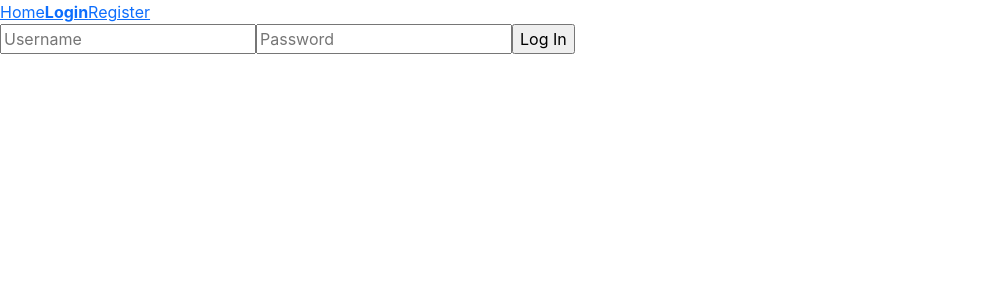
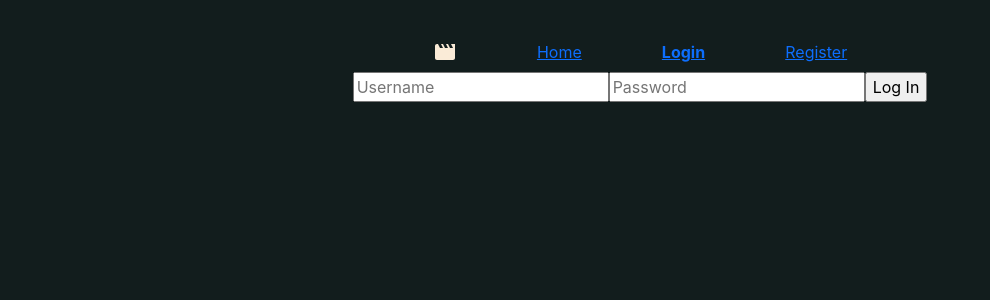
Before and after one commit to fabriccio27/django-movies-frontend, a React (Create React App) app: page /login in a window 1280 px wide. Shown: the top 300 px of the page, without its empty margins (0-990 px from the left). Built offline with nearby package versions, Linux system fonts and the light colour scheme.

Commit message:
added sorting for homepage movie list

```diff
--- a/src/components/Header.js
+++ b/src/components/Header.js
@@ -2,10 +2,12 @@ import React from "react";
 import {NavLink} from "react-router-dom";
 import {logUserOut} from "../actions/authActions";
 import {connect} from "react-redux";
+import MovieIcon from '@material-ui/icons/Movie';
 
 export const Header = ({isAuthenticated, logUserOut, userId}) => (
     <header>
-        <nav>
+        <nav className="navbar">
+            <MovieIcon/>
             <NavLink to="/dashboard" activeClassName="selected">Home</NavLink>
             {isAuthenticated && <NavLink to={`/watchlist/${userId}`} activeClassName="selected">Watchlist</NavLink>}
             {isAuthenticated && <button onClick={()=>logUserOut()}>Log Out</button>}
--- /dev/null
+++ b/src/components/LoadingPage.js
@@ -0,0 +1,10 @@
+import React from "react";
+
+const LoadingPage = () => {
+    return(
+        <div>
+            <img src="https://media.giphy.com/media/YpvudlEonQZ2ahskGR/giphy.gif" className="loading-img"/>
+        </div>
+    )
+}
+export default LoadingPage;
--- a/src/components/MovieDetailPage.js
+++ b/src/components/MovieDetailPage.js
@@ -41,7 +41,7 @@ class MovieDetailPage extends React.Component {
     }
     handleAddToWl(){
         const url = `http://localhost:8000/api/users/${this.props.currentUserId}/watchlist/`;
-        fetch(url, {signal:this.abortController.signal},{
+        fetch(url, {signal:this.abortController.signal}, {
             method:"POST",
             headers:{
                 "Content-Type": "application/json",
@@ -76,7 +76,7 @@ class MovieDetailPage extends React.Component {
         return(
             <div>
                 <h1>{this.state.movie.title}</h1><span>{this.state.movie.average_rating} <StarBorderIcon/></span>
-                {this.props.isAuthenticated && <button className="btn btn-pri" onClick={this.handleAddToWl}>Add to Watchlist</button>}
+                {this.props.isAuthenticated && <button className="btn btn-success" onClick={this.handleAddToWl}>Add to Watchlist</button>}
                 <h2>Release date: {this.state.movie.release}</h2>
                 <p>Genre: {this.state.movie.genre.charAt(0).toUpperCase() + this.state.movie.genre.slice(1)}</p>
                 <p>{this.state.movie.plot}</p>
--- a/src/components/MoviesDashboardPage.js
+++ b/src/components/MoviesDashboardPage.js
@@ -1,11 +1,13 @@
 import React from "react";
 import MovieCard from "./MovieCard";
+import LoadingPage from "./LoadingPage";
 
 class MovieDashboardPage extends React.Component {
    state = {
         token:"",
         user_id:"",
-        movies:[]
+        movies:[],
+        sorting:"average_rating"
     }
 
     abortController = new AbortController();
@@ -25,16 +27,33 @@ class MovieDashboardPage extends React.Component {
         })
         .catch(err=>console.log(`This happened while trying to fetch movie list: ${err}`))
     }
+
     componentWillUnmount(){
       console.log("Componente desmontado");
       this.abortController.abort()
     }
 
+    sortByDate=()=>this.setState(()=>({sorting:"release"}))
+    sortByRating=()=>this.setState(()=>({sorting:"average_rating"}))
+
     render(){
+
+      if (this.state.movies.length===0){
+        return <LoadingPage />
+      }
+
+      const moviesSorted = this.state.movies.sort((a,b)=>{
+        return a[this.state.sorting]<b[this.state.sorting]?1:-1
+      })
+
       return(
         <div>
           <h1>Movie List</h1>
-          {this.state.movies.map( movie =>{
+          <p>
+            <button className="btn btn-outline-success" onClick={this.sortByDate}>Sort by release date</button>
+            <button className="btn btn-outline-success" onClick={this.sortByRating}>Sort by rating</button>
+          </p>
+          {moviesSorted.map( movie =>{
             return <MovieCard key={movie.id} movie={movie}/>
           })}
         </div>
--- a/src/components/WatchlistCard.js
+++ b/src/components/WatchlistCard.js
@@ -1,16 +1,23 @@
 import React from "react";
 import MovieCard from "./MovieCard";
+import {connect} from "react-redux";
 
-const WatchlistCard =({movie, owner, handleRemoveFromWl})=>{
+const WatchlistCard =({movie, owner, handleRemoveFromWl, isAuthenticated})=>{
 
     return(
         <div>
             <MovieCard movie={movie} />
-            {owner && <button onClick={()=>handleRemoveFromWl(movie.id)}>Remove from watchlist</button>}
+            {owner && isAuthenticated && <button onClick={()=>handleRemoveFromWl(movie.id)}>Remove from watchlist</button>}
         </div>
 
 
     )
 }
 
-export default WatchlistCard;
+const mapStateToProps = (state) =>{
+    return{
+        isAuthenticated: state.auth.isAuthenticated
+    }
+}
+
+export default connect(mapStateToProps)(WatchlistCard);
--- a/src/components/WatchlistPage.js
+++ b/src/components/WatchlistPage.js
@@ -1,5 +1,6 @@
 import React from "react";
-import { connect} from "react-redux";
+import {connect} from "react-redux";
+import { Redirect } from "react-router";
 //import MovieCard from "./MovieCard";
 import WatchlistCard from "./WatchlistCard";
 
@@ -61,7 +62,12 @@ class WatchlistPage extends React.Component {
         })
         .catch(err=>console.log(`This happened while trying to update watchlist: ${err}`))
     }
+
+
     render(){
+        if (!this.props.isAuthenticated){
+            return <Redirect to="/dashboard" />
+        }
         if (this.state.watchlist.length===0){
             return <h2>Your watchlist is empty</h2>
         }
@@ -80,8 +86,9 @@ class WatchlistPage extends React.Component {
 
 const mapStateToProps = (state) =>{
     return {
-        username:state.auth.user_info["username"],
-        currentUserId:state.auth.user_info["user_id"]
+        username: state.auth.user_info["username"],
+        currentUserId: state.auth.user_info["user_id"],
+        isAuthenticated: state.auth.isAuthenticated
     }
 }
 
--- a/src/index.css
+++ b/src/index.css
@@ -11,7 +11,16 @@ code {
   font-family: source-code-pro, Menlo, Monaco, Consolas, 'Courier New',
     monospace;
 }
-
+#root {
+  background-color: rgb(18, 29, 29);
+  height:100vh;
+  color:antiquewhite;
+  display: flex;
+  justify-content: center;
+  padding:2rem 0 1rem;
+  margin:0;
+  overflow-y: scroll;
+}
 .selected {
   font-weight: bolder;
 }
@@ -19,3 +28,12 @@ code {
 .review-form {
   width:60%;
 }
+.navbar {
+  margin:0 auto;
+  /* width:60%; */
+  display:flex;
+  justify-content: space-evenly;
+}
+.loading-img {
+  width:auto
+}
--- a/src/store/configureStore.js
+++ b/src/store/configureStore.js
@@ -2,7 +2,6 @@ import thunk from "redux-thunk";
 import {createStore, combineReducers, applyMiddleware} from "redux";
 import { composeWithDevTools } from 'redux-devtools-extension';
 import expensesReducer from "../reducers/expenses";
-import pruebasReducer from "../reducers/pruebas";
 //import filtersReducer from "../reducers/filters";
 import authReducer from "../reducers/auth";
 
@@ -14,7 +13,6 @@ const storeGenerator =()=>{
         combineReducers({
             expenses:expensesReducer,
             //filter:filtersReducer,
-            pruebas:pruebasReducer,
             auth:authReducer
         }),
         composeWithDevTools(applyMiddleware(thunk)));
```
Also changed, not shown: 1 other file (tests, documents, lock files or other folders).
